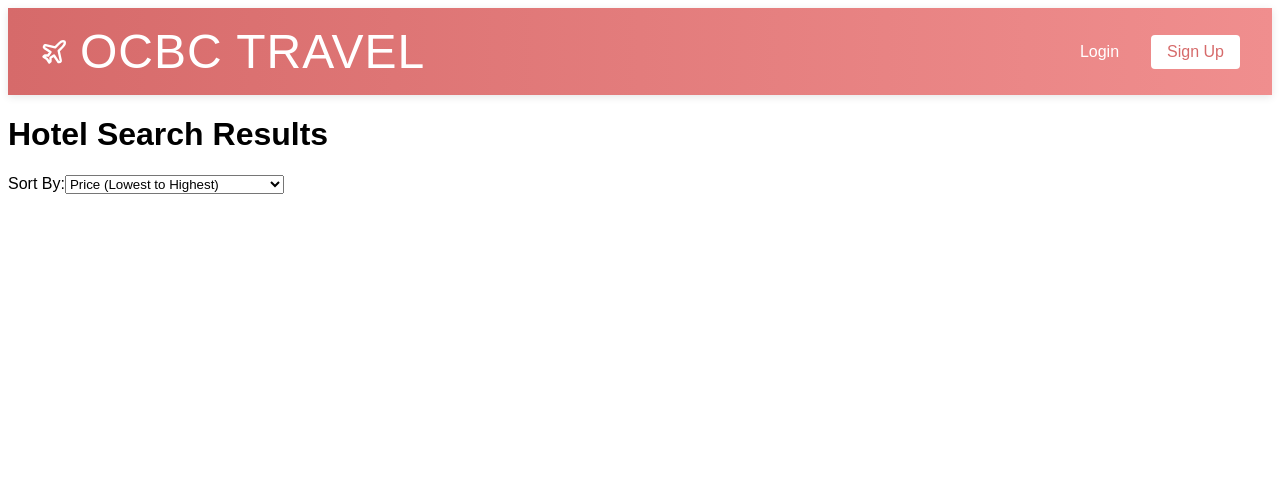
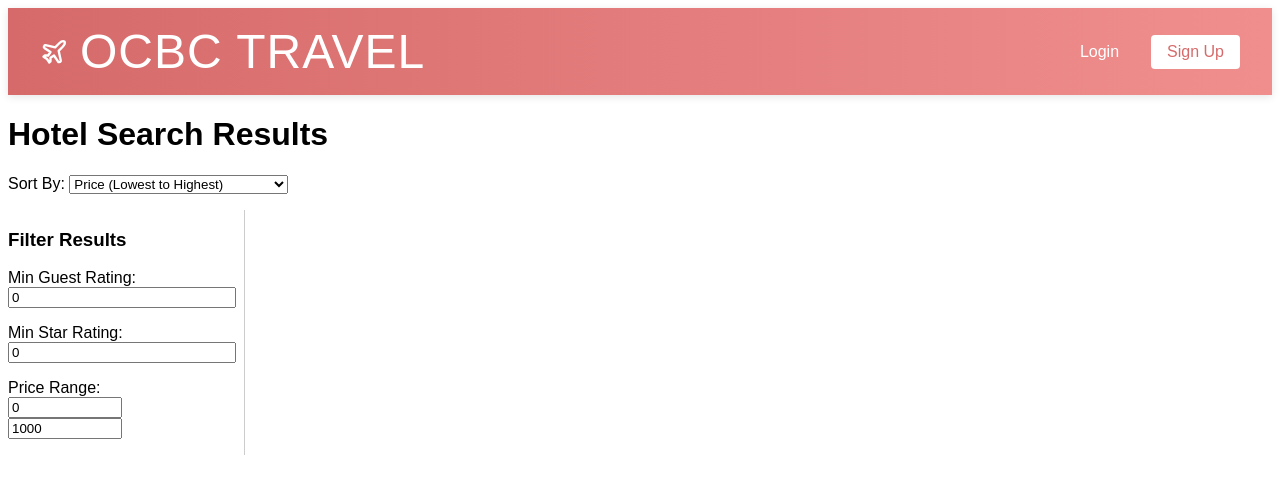
Before and after one commit to HtetAungLwinn/ESC_Project, a React (Create React App) app: page /results in a window 1280 px wide. Shown: the top 478 px of the page. Built offline with nearby package versions, Linux system fonts and the light colour scheme.

Commit message:
layout fixes

```diff
--- a/src/Results.js
+++ b/src/Results.js
@@ -25,21 +25,14 @@ export default function Results() {
   const [starRatingFilter, setStarRatingFilter] = useState(0);
   const [priceRange, setPriceRange] = useState([0, 1000]);
 
-  /*
-  const filteredHotels = hotels.filter(hotel => {
-    return (
-      hotel.location.toLowerCase() === destination.toLowerCase() &&  // filter by location
+  const filteredAndSortedHotels = hotels
+  .filter(hotel =>
+    hotel.location.toLowerCase() === destination.toLowerCase() &&
     hotel.guestRating >= guestRatingFilter &&
     hotel.starRating >= starRatingFilter &&
     hotel.price >= priceRange[0] &&
     hotel.price <= priceRange[1]
-    );
-  });
-  */
-
-
-  const sortedHotels = hotels
-    .filter(hotel => hotel.location.toLowerCase() === destination.toLowerCase())
+  )
   .sort((a, b) => {
     switch (sortOrder) {
       case "PriceLowToHigh":
@@ -59,9 +52,10 @@ export default function Results() {
     }
   });
 
+
   return (
   <div>
-      {/* Header with icon, title, and auth links */}
+    {/* Header */}
     <div className="header">
       <div className="header-left">
         <Plane size={28} />
@@ -75,8 +69,9 @@ export default function Results() {
 
     <h1>Hotel Search Results</h1>
 
-      {/* Sorting Dropdown */}
-      <label htmlFor="filters">Sort By:</label>
+    {/* Sorting Dropdown (stays at the top) */}
+    <div style={{ marginBottom: "1rem" }}>
+      <label htmlFor="filters">Sort By:&nbsp;</label>
       <select
         id="filters"
         value={sortOrder}
@@ -89,12 +84,70 @@ export default function Results() {
         <option value="GuestLowToHigh">Guest Rating (Lowest to Highest)</option>
         <option value="GuestHighToLow">Guest Rating (Highest to Lowest)</option>
       </select>
+    </div>
 
+    {/* Main layout: Filters on left, Results on right */}
+    <div style={{ display: "flex", alignItems: "flex-start", gap: "2rem" }}>
 
-      {/* Hotel Results */}
-      <ul>
-        {sortedHotels.map((hotel, index) => (
-          <li key={index}>
+      {/* Sidebar filters */}
+      <div style={{ minWidth: "220px", borderRight: "1px solid #ccc", paddingRight: "1rem" }}>
+        <h3>Filter Results</h3>
+        <div style={{ marginBottom: "1rem" }}>
+          <label>
+            Min Guest Rating:<br />
+            <input
+              type="number"
+              min="0"
+              max="10"
+              step="0.1"
+              value={guestRatingFilter}
+              onChange={e => setGuestRatingFilter(parseFloat(e.target.value) || 0)}
+              style={{ width: "100%" }}
+            />
+          </label>
+        </div>
+        <div style={{ marginBottom: "1rem" }}>
+          <label>
+            Min Star Rating:<br />
+            <input
+              type="number"
+              min="0"
+              max="5"
+              step="1"
+              value={starRatingFilter}
+              onChange={e => setStarRatingFilter(parseInt(e.target.value) || 0)}
+              style={{ width: "100%" }}
+            />
+          </label>
+        </div>
+        <div style={{ marginBottom: "1rem" }}>
+          <label>
+            Price Range:<br />
+            <input
+              type="number"
+              min="0"
+              max="10000"
+              value={priceRange[0]}
+              onChange={e => setPriceRange([parseInt(e.target.value) || 0, priceRange[1]])}
+              style={{ width: "48%", marginRight: "4%" }}
+            />
+            <input
+              type="number"
+              min="0"
+              max="10000"
+              value={priceRange[1]}
+              onChange={e => setPriceRange([priceRange[0], parseInt(e.target.value) || 0])}
+              style={{ width: "48%" }}
+            />
+          </label>
+        </div>
+      </div>
+
+      {/* Hotel results list */}
+      <div style={{ flex: 1 }}>
+        <ul style={{ listStyle: "none", padding: 0 }}>
+          {filteredAndSortedHotels.map((hotel, index) => (
+            <li key={index} style={{ borderBottom: "1px solid #ccc", padding: "1rem 0" }}>
               <h2>{hotel.name}</h2>
               <p>Location: {hotel.location}</p>
               <p>Price: ${hotel.price}</p>
@@ -103,9 +156,10 @@ export default function Results() {
             </li>
           ))}
         </ul>
+      </div>
+    </div>
+  </div>
+);
 
 
-
-    </div>
-  );
 }
```
Lines whose indentation alone changed are shown as unchanged.
